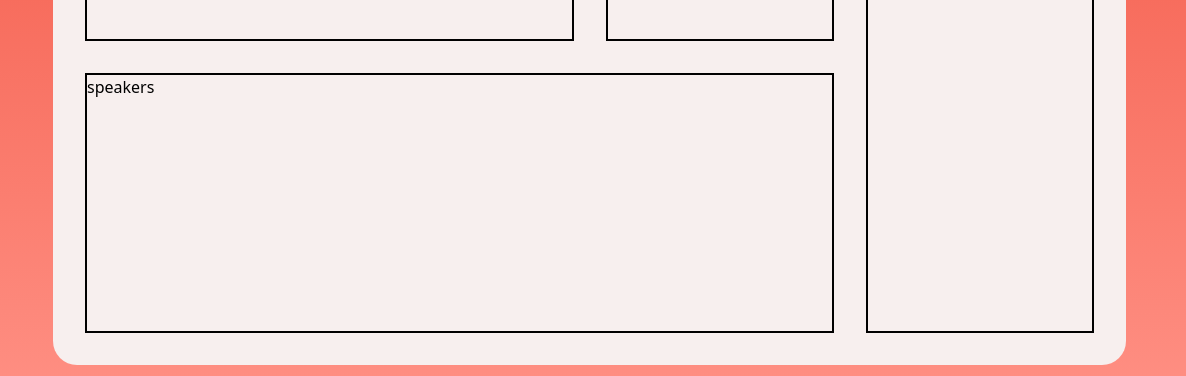
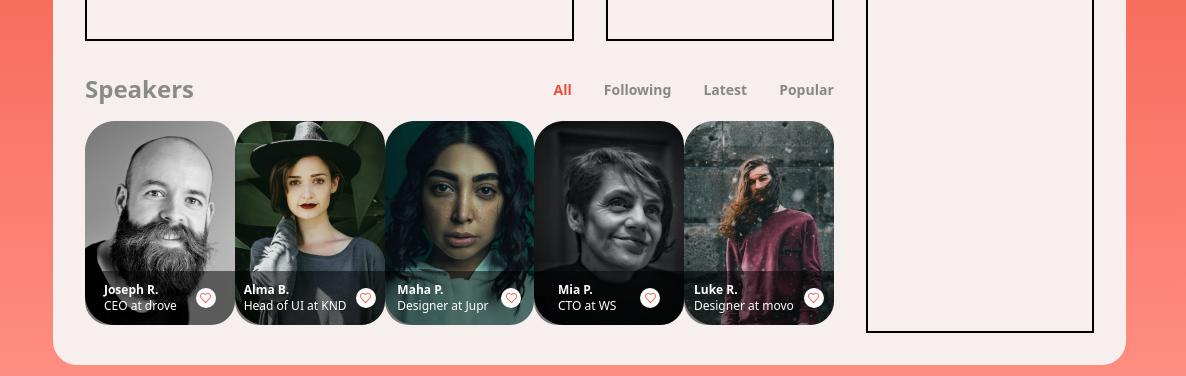
Before and after one commit to KevinMendieta/css-conf-mock, a website built with Vite: page index.html in a window 1280 px wide. Shown: the part 383-759 px from the top of the page, 94-1280 px from the left. Built offline with nearby package versions, Linux system fonts and the light colour scheme.

Commit message:
add speakers section

```diff
--- a/index.html
+++ b/index.html
@@ -99,7 +99,117 @@
     <section class="border-2 border-black col-span-2">talks</section>
     <section class="border-2 border-black">code</section>
     <section class="border-2 border-black row-span-2">chat</section>
-    <section class="border-2 border-black col-span-3">speakers</section>
+    <section class="flex flex-col gap-y-4 col-span-3">
+      <div class="flex justify-between">
+        <h2 class="text-text-darkMuted text-2xl font-bold">Speakers</h2>
+        <ul class="flex gap-x-8 items-center">
+          <li>
+            <button>
+              <h3 class="text-salmon-200 font-semibold text-sm">All</h3>
+            </button>
+          </li>
+          <li>
+            <button>
+              <h3 class="text-text-muted font-semibold text-sm">Following</h3>
+            </button>
+          </li>
+          <li>
+            <button>
+              <h3 class="text-text-muted font-semibold text-sm">Latest</h3>
+            </button>
+          </li>
+          <li>
+            <button>
+              <h3 class="text-text-muted font-semibold text-sm">Popular</h3>
+            </button>
+          </li>
+        </ul>
+      </div>
+      <ul class="flex justify-between items-center">
+        <li class="w-[160px] h-[204px]">
+          <article class="bg-[url('/speakers/speaker1.png')] rounded-3xl w-full h-full flex items-end">
+            <div class="w-full h-[54px] flex justify-evenly items-center bg-black/50 rounded-b-3xl">
+              <div class="flex flex-col">
+                <h3 class="text-white font-semibold text-xs">Joseph R.</h3>
+                <p class="text-white font-normal text-xs">CEO at drove</p>
+              </div>
+              <button
+                class="rounded-full bg-white w-5 h-5 flex items-center justify-center hover:opacity-80 transition-colors">
+                <picture>
+                  <img src="/icons/heart.svg" alt="like button">
+                </picture>
+              </button>
+            </div>
+
+          </article>
+        </li>
+        <li class="w-[160px] h-[204px]">
+          <article class="bg-[url('/speakers/speaker2.png')] rounded-3xl w-full h-full flex items-end">
+            <div class="w-full h-[54px] flex justify-evenly items-center bg-black/50 rounded-b-3xl">
+              <div class="flex flex-col">
+                <h3 class="text-white font-semibold text-xs">Alma B.</h3>
+                <p class="text-white font-normal text-xs">Head of UI at KND</p>
+              </div>
+              <button
+                class="rounded-full bg-white w-5 h-5 flex items-center justify-center hover:opacity-80 transition-colors">
+                <picture>
+                  <img src="/icons/heart.svg" alt="like button">
+                </picture>
+              </button>
+            </div>
+          </article>
+        </li>
+        <li class="w-[160px] h-[204px]">
+          <article class="bg-[url('/speakers/speaker3.png')] rounded-3xl w-full h-full flex items-end">
+            <div class="w-full h-[54px] flex justify-evenly items-center bg-black/50 rounded-b-3xl">
+              <div class="flex flex-col">
+                <h3 class="text-white font-semibold text-xs">Maha P.</h3>
+                <p class="text-white font-normal text-xs">Designer at Jupr</p>
+              </div>
+              <button
+                class="rounded-full bg-white w-5 h-5 flex items-center justify-center hover:opacity-80 transition-colors">
+                <picture>
+                  <img src="/icons/heart.svg" alt="like button">
+                </picture>
+              </button>
+            </div>
+
+          </article>
+        </li>
+        <li class="w-[160px] h-[204px]">
+          <article class="bg-[url('/speakers/speaker4.png')] rounded-3xl w-full h-full flex items-end">
+            <div class="w-full h-[54px] flex justify-evenly items-center bg-black/50 rounded-b-3xl">
+              <div class="flex flex-col">
+                <h3 class="text-white font-semibold text-xs">Mia P.</h3>
+                <p class="text-white font-normal text-xs">CTO at WS</p>
+              </div>
+              <button
+                class="rounded-full bg-white w-5 h-5 flex items-center justify-center hover:opacity-80 transition-colors">
+                <picture>
+                  <img src="/icons/heart.svg" alt="like button">
+                </picture>
+              </button>
+            </div>
+          </article>
+        </li>
+        <li class="w-[160px] h-[204px]">
+          <article class="bg-[url('/speakers/speaker5.png')] rounded-3xl w-full h-full flex items-end">
+            <div class="w-full h-[54px] flex justify-evenly items-center bg-black/50 rounded-b-3xl">
+              <div class="flex flex-col">
+                <h3 class="text-white font-semibold text-xs">Luke R.</h3>
+                <p class="text-white font-normal text-xs">Designer at movo</p>
+              </div>
+              <button
+                class="rounded-full bg-white w-5 h-5 flex items-center justify-center hover:opacity-80 transition-colors">
+                <picture>
+                  <img src="/icons/heart.svg" alt="like button">
+                </picture>
+              </button>
+            </div>
+          </article>
+        </li>
+      </ul>
+    </section>
   </main>
   <footer class="app-footer flex items-center justify-around">
     <h3 class="text-text-dark">Made with ❤️ by @KevinMendieta.</h3>
```
